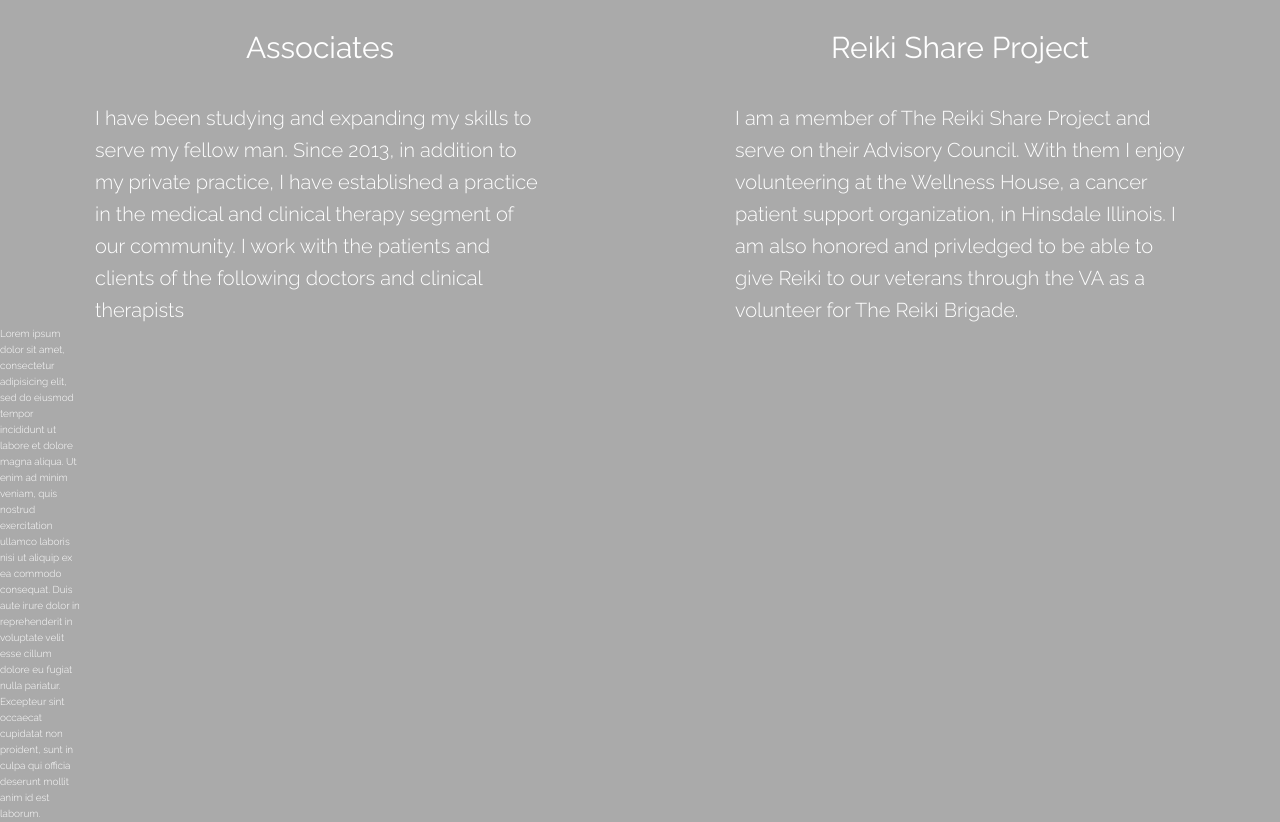
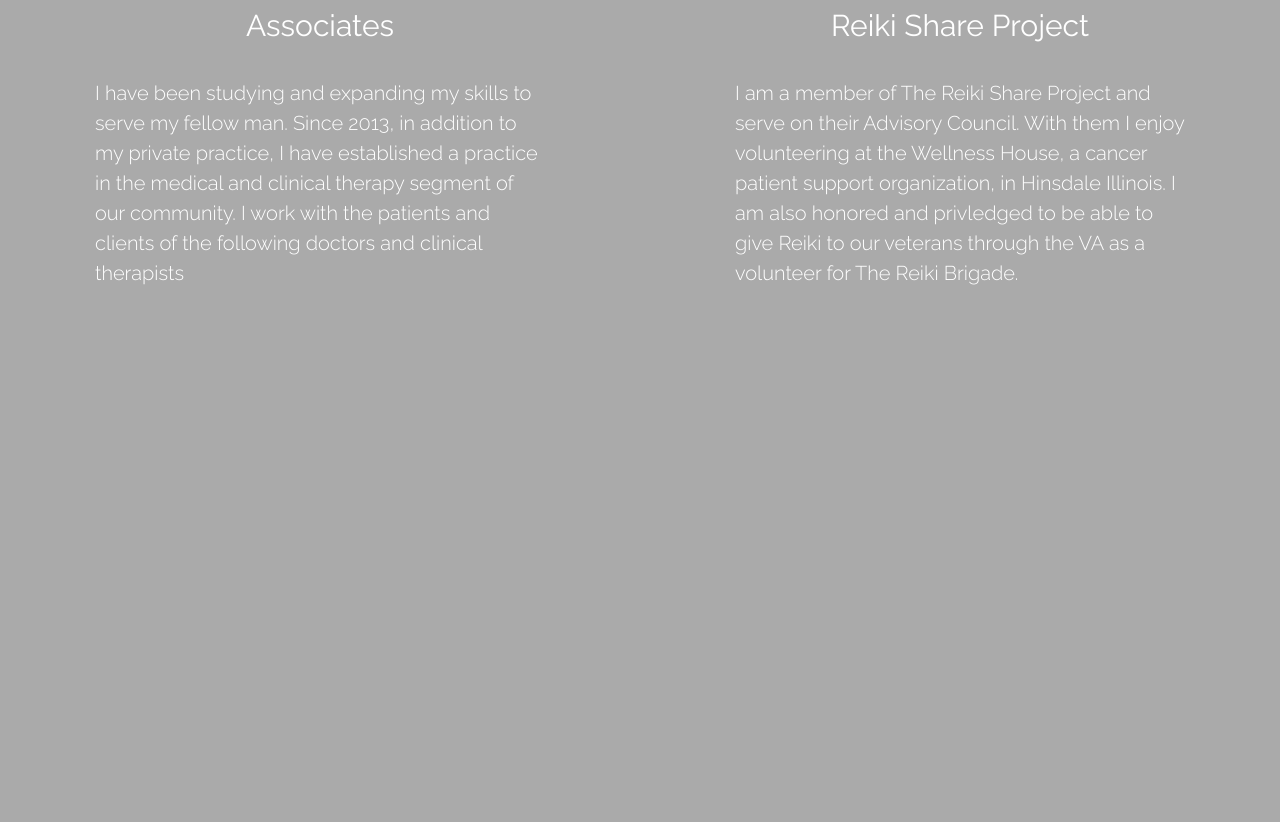
Before and after one commit to ethan375/Gregz, a website: page index.html in a window 1280 px wide. Shown: the part 1162-1984 px from the top of the page. After the commit the page ends 1450 px from the top, so only its background shows below. Drawn offline with Linux system fonts and the light colour scheme.

Commit message:
changed line spacing

```diff
--- a/index.html
+++ b/index.html
@@ -61,12 +61,7 @@ I work with the patients and clients of the following doctors and clinical thera
   </p>
 
   </section>
-    <p>Lorem ipsum dolor sit amet, consectetur adipisicing elit, sed do eiusmod
-    tempor incididunt ut labore et dolore magna aliqua. Ut enim ad minim veniam,
-    quis nostrud exercitation ullamco laboris nisi ut aliquip ex ea commodo
-    consequat. Duis aute irure dolor in reprehenderit in voluptate velit esse
-    cillum dolore eu fugiat nulla pariatur. Excepteur sint occaecat cupidatat non
-    proident, sunt in culpa qui officia deserunt mollit anim id est laborum.</p>
+
   <section class="services">
 
   </section>
--- a/sass/base.scss
+++ b/sass/base.scss
@@ -35,7 +35,7 @@ html {
 body{
   font-family: $primary-font;
   font-weight: 300;
-  line-height: 1.6;
+  line-height: 1.5;
   background-color: $color-grey-light-2;
   color: white;
 }
```
Also changed, not shown: css/style.css.
